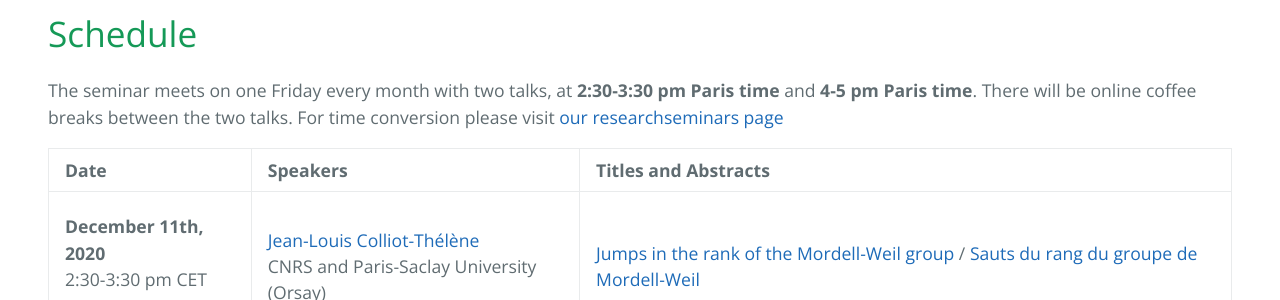
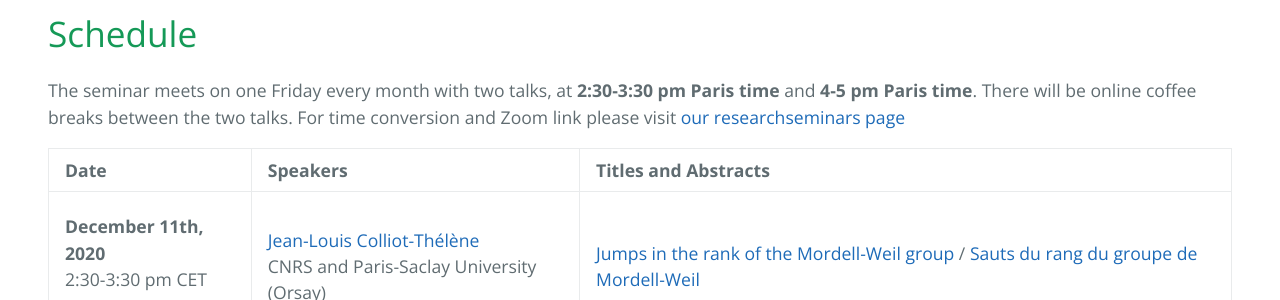
Before and after one commit to zoom-on-rational-points/zoom-on-rational-points.github.io, a Jekyll site: the page built from index.md, in a window 1280 px wide. Shown: the part 680-980 px from the top of the page. Built offline with Jekyll 4.4.1, drawn with Linux system fonts in a browser that asks for light colours; our own code applies the rules of GitHub Pages for plain Markdown files.

Commit message:
Update index.md

```diff
--- a/index.md
+++ b/index.md
@@ -8,7 +8,7 @@
 
 # Schedule
 
-The seminar meets on one Friday every month with two talks, at **2:30-3:30 pm  Paris time** and **4-5 pm Paris time**. There will be online coffee breaks between the two talks.  For time conversion please visit <a href="https://researchseminars.org/seminar/zorp_1729">our researchseminars page</a>
+The seminar meets on one Friday every month with two talks, at **2:30-3:30 pm  Paris time** and **4-5 pm Paris time**. There will be online coffee breaks between the two talks.  For time conversion and Zoom link please visit <a href="https://researchseminars.org/seminar/zorp_1729">our researchseminars page</a>
 
 
 | Date   | Speakers     | Titles and Abstracts |
```
